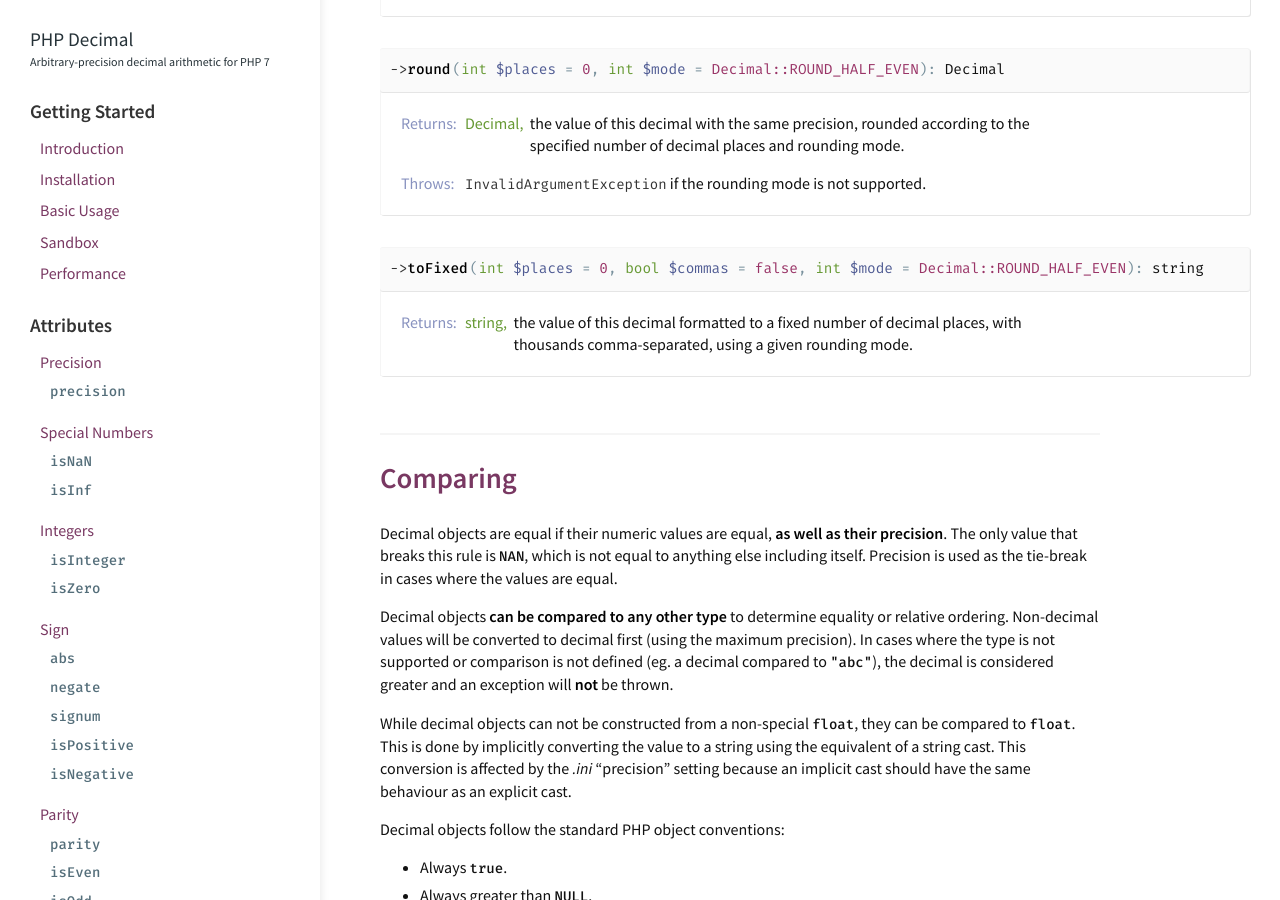
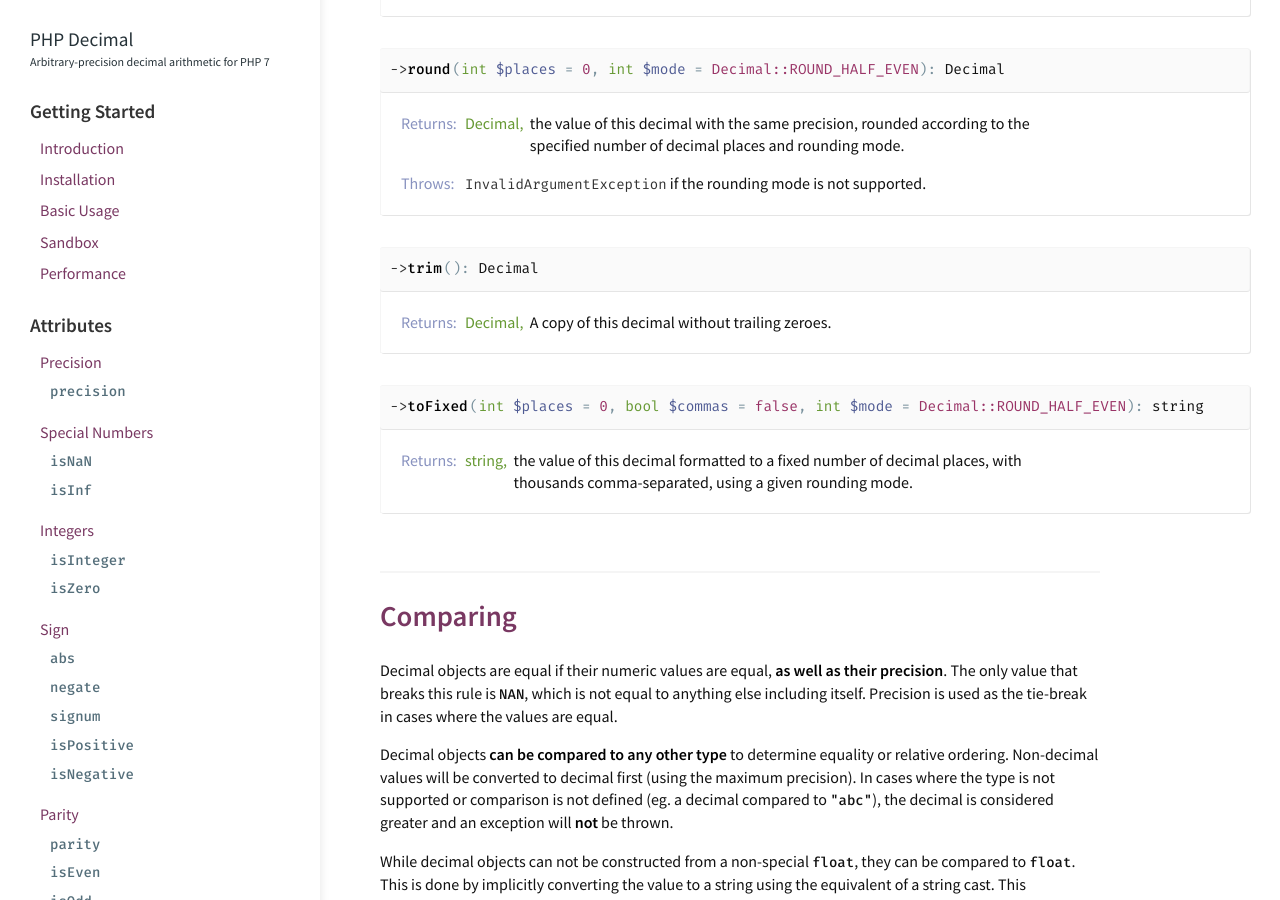
Before and after one commit to php-decimal/php-decimal.github.io, a Jekyll site: the page built from templates/main.md, in a window 1280 px wide and 900 px high, scrolled down 9697 px. Built offline with Jekyll 4.4.1, drawn with Linux system fonts in a browser that asks for light colours; our own code applies the rules of GitHub Pages for plain Markdown files.

Commit message:
Add trim method

```diff
--- a/_data/methods.yml
+++ b/_data/methods.yml
@@ -210,6 +210,11 @@
             type: int
             name: places
             desc: 'The number of places to shift the decimal point by. A positive shift moves the decimal point to the right, a negative shift moves the decimal point to the left.'
+trim:
+    name: trim
+    return:
+        desc: 'A copy of this decimal without trailing zeroes.'
+        type: Decimal
 precision:
     name: precision
     return:
--- a/_includes/rounding.md
+++ b/_includes/rounding.md
@@ -30,4 +30,5 @@
 {% include method.md method=site.data.methods.ceil %}
 {% include method.md method=site.data.methods.truncate %}
 {% include method.md method=site.data.methods.round %}
+{% include method.md method=site.data.methods.trim %}
 {% include method.md method=site.data.methods.toFixed %}
```
